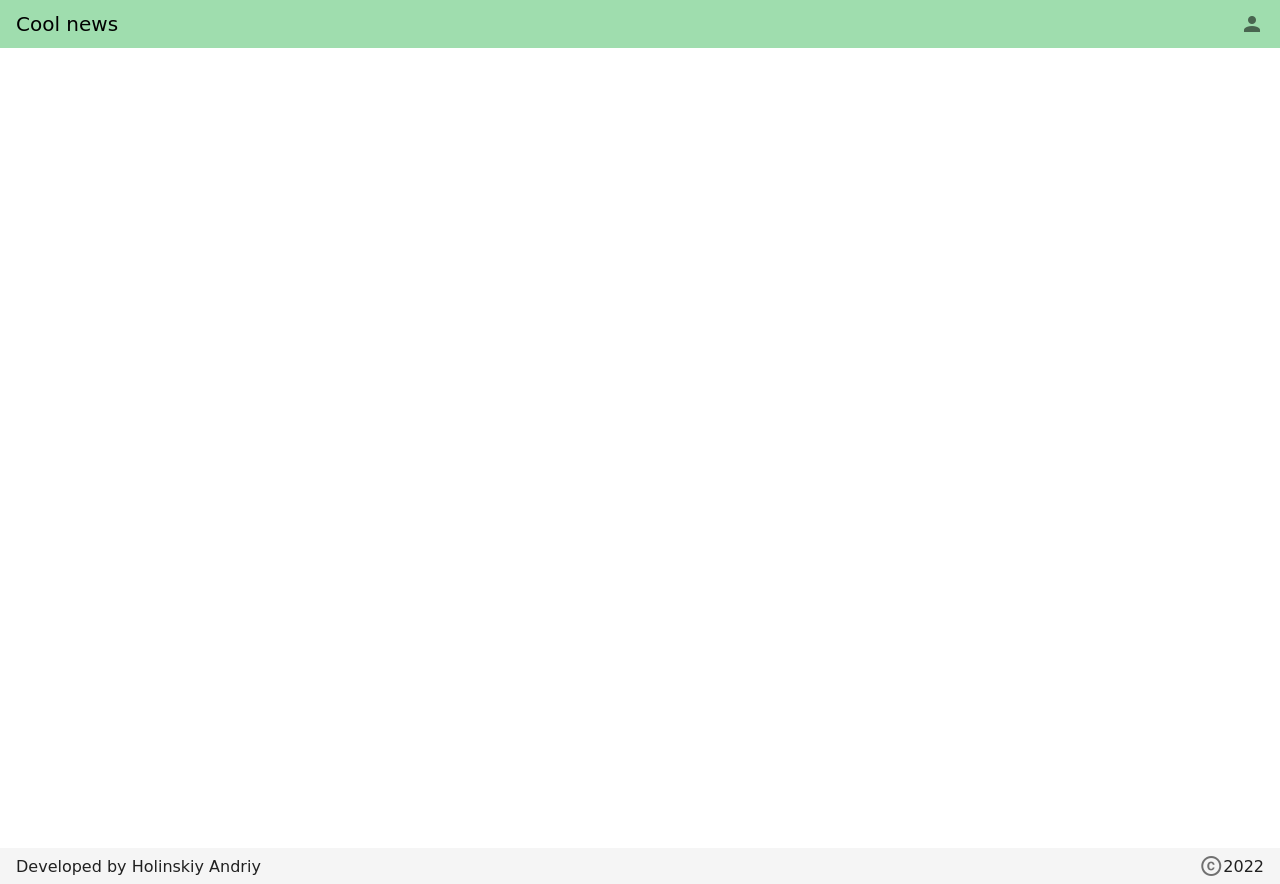
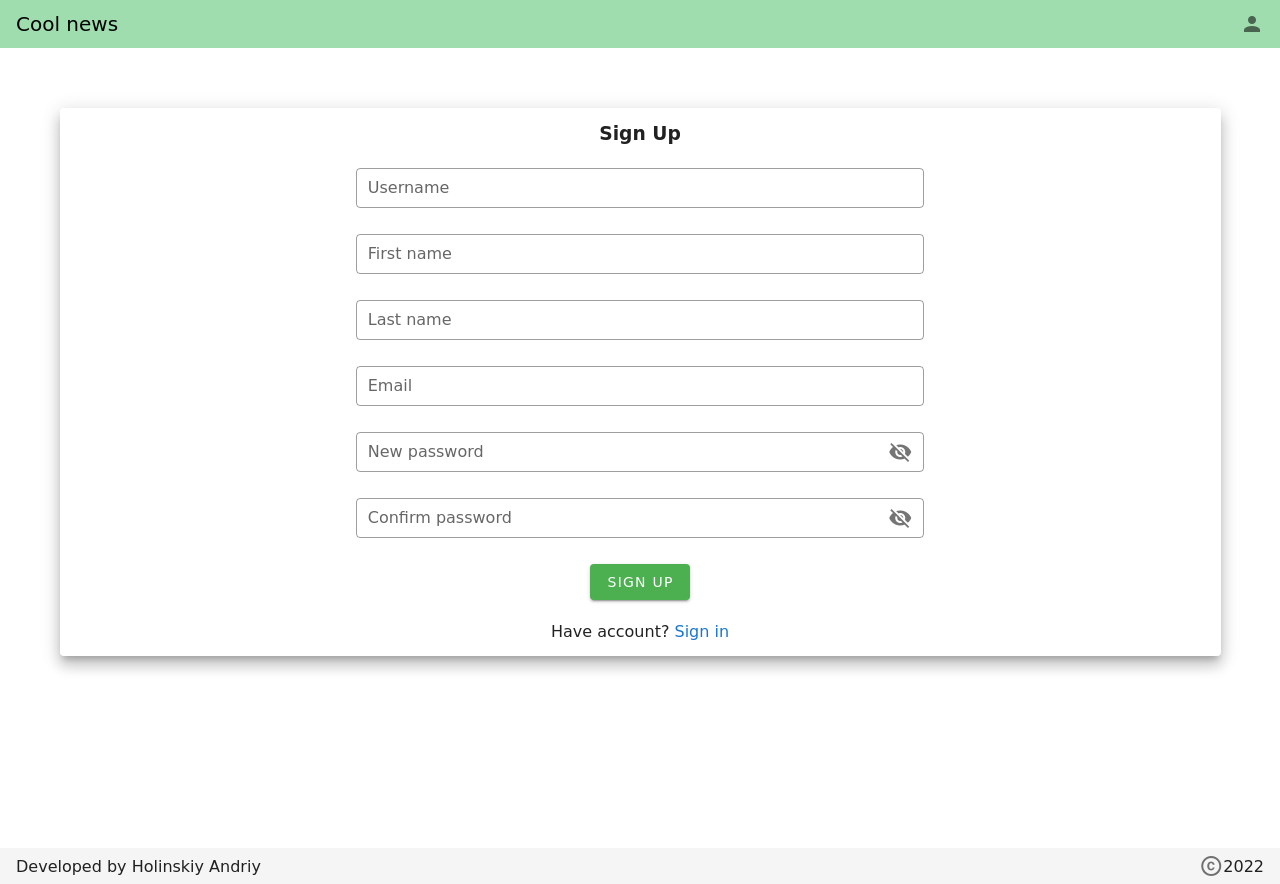
Before and after one commit to Andriy145-sys/cool_news, a Vue app: page /sign_up in a window 1280 px wide. Built offline with nearby package versions, Linux system fonts and the light colour scheme.

Commit message:
added login and sign up

```diff
--- a/src/components/Main/main-component.vue
+++ b/src/components/Main/main-component.vue
@@ -1,5 +1,6 @@
 <template>
   <div>
+    <v-card-title>Recent news</v-card-title>
     <posts-list type="main" :posts="posts" />
     <v-pagination v-model="page" :length="pageCount" circle color="green" />
   </div>
--- a/src/router/index.js
+++ b/src/router/index.js
@@ -14,6 +14,16 @@ const routes = [
         name: 'profile',
         component: () => import('@/views/ProfileView/Profile.vue'),
     },
+    {
+        path: '/sign_up',
+        name: 'sign_up',
+        component: () => import('@/views/AuthView/signUp.vue'),
+    },
+    {
+        path: '/login',
+        name: 'login',
+        component: () => import('@/views/AuthView/Login.vue'),
+    },
 ]
 
 const router = new VueRouter({
--- a/src/views/AuthView/Login.vue
+++ b/src/views/AuthView/Login.vue
@@ -1,13 +1,104 @@
 <template>
-
+  <div
+    class="justify-center align-center mx-auto col-12 col-sm-7 col-md-4 my-15"
+  >
+    <v-card elevation="10" class="mb-5">
+      <v-row justify="center">
+        <v-col align-self="center" cols="6" lg="10">
+          <h3 class="mb-5">Login</h3>
+          <v-text-field
+            color="green"
+            dense
+            outlined
+            placeholder="Type here..."
+            label="Email"
+            autocomplete="email"
+            v-model="user.email"
+            :error-messages="emailError"
+            @blur="$v.user.email.$touch()"
+          />
+          <v-text-field
+            color="green"
+            dense
+            outlined
+            placeholder="Type here..."
+            label="New password"
+            v-model="user.password"
+            :type="passwordVisible ? 'text' : 'password'"
+            :append-icon="passwordVisible ? 'mdi-eye' : 'mdi-eye-off'"
+            @click:append="passwordVisible = !passwordVisible"
+            :error-messages="passwordError"
+            @blur="$v.user.password.$touch()"
+          />
+          <v-btn class="mb-5" dark color="green" @click="login">Login</v-btn
+          ><br />
+          <span
+            >Are you new?<router-link to="/sign_up"
+              >&nbsp;Sign up</router-link
+            ></span
+          >
+        </v-col>
+      </v-row>
+    </v-card>
+  </div>
 </template>
 
 <script>
+import { validationMixin } from "vuelidate";
+import { required, email } from "vuelidate/lib/validators";
 export default {
-
-}
+  name: "loginComponent",
+  mixins: [validationMixin],
+  data: () => ({
+    user: {},
+    passwordVisible: false,
+  }),
+  validations: {
+    user: {
+      email: {
+        required,
+        email,
+      },
+      password: {
+        required,
+      },
+    },
+  },
+  methods: {
+    signUp() {
+      this.$v.$touch();
+      if (!this.$v.user.$invalid) {
+        console.log("work");
+      }
+    },
+  },
+  computed: {
+    emailError() {
+      const errors = [];
+      if (!this.$v.user.email.$dirty) {
+        return errors;
+      }
+      !this.$v.user.email.required && errors.push("Email is required");
+      if (!this.$v.user.email.email) {
+        errors.push("Email is incorrect");
+        return errors;
+      }
+      return errors;
+    },
+    passwordError() {
+      const errors = [];
+      if (!this.$v.user.password.$dirty) {
+        return errors;
+      }
+      if (!this.$v.user.password.required) {
+        errors.push("Password is required");
+        return errors;
+      }
+      return errors;
+    },
+  },
+};
 </script>
 
 <style>
-
 </style>
--- a/src/views/AuthView/signUp.vue
+++ b/src/views/AuthView/signUp.vue
@@ -1,13 +1,211 @@
 <template>
-
+  <v-card elevation="10" class="mb-5">
+    <v-row justify="center">
+      <v-col align-self="center" cols="6" lg="6">
+        <h3>Sign Up</h3>
+        <v-text-field
+          class="mt-5"
+          color="green"
+          dense
+          outlined
+          placeholder="Type here..."
+          label="Username"
+          v-model="user.username"
+          :error-messages="usernameError"
+          @blur="$v.user.username.$touch()"
+        />
+        <v-text-field
+          color="green"
+          dense
+          outlined
+          placeholder="Type here..."
+          label="First name"
+          v-model="user.first_name"
+          :error-messages="firstNameError"
+          @blur="$v.user.first_name.$touch()"
+        />
+        <v-text-field
+          color="green"
+          dense
+          outlined
+          placeholder="Type here..."
+          label="Last name"
+          v-model="user.last_name"
+          :error-messages="lastNameError"
+          @blur="$v.user.last_name.$touch()"
+        />
+        <v-text-field
+          color="green"
+          dense
+          outlined
+          placeholder="Type here..."
+          label="Email"
+          autocomplete="email"
+          v-model="user.email"
+          :error-messages="emailError"
+          @blur="$v.user.email.$touch()"
+        />
+        <v-text-field
+          color="green"
+          dense
+          outlined
+          placeholder="Type here..."
+          label="New password"
+          v-model="password.password"
+          :type="passwordVisible ? 'text' : 'password'"
+          :append-icon="passwordVisible ? 'mdi-eye' : 'mdi-eye-off'"
+          @click:append="passwordVisible = !passwordVisible"
+          :error-messages="passwordError"
+          :hide-details="password.password !== ''"
+          @blur="$v.password.password.$touch()"
+        />
+        <password-helper :password="password.password" />
+        <v-text-field
+          color="green"
+          dense
+          outlined
+          placeholder="Type here..."
+          label="Confirm password"
+          v-model="password.confirm_password"
+          :type="confirmPasswordVisible ? 'text' : 'password'"
+          :append-icon="confirmPasswordVisible ? 'mdi-eye' : 'mdi-eye-off'"
+          @click:append="confirmPasswordVisible = !confirmPasswordVisible"
+          :error-messages="confirmPasswordError"
+          @blur="$v.password.confirm_password.$touch()"
+        />
+        <v-btn class="mb-5" dark color="green" @click="signUp">sign Up</v-btn><br>
+        <span>Have account?<router-link to="/login">&nbsp;Sign in</router-link></span>
+      </v-col>
+    </v-row>
+  </v-card>
 </template>
 
 <script>
+import { validationMixin } from "vuelidate";
+import { required, sameAs, email } from "vuelidate/lib/validators";
+import passwordHelper from "@/components/UI/password-helper.vue";
 export default {
-
-}
+  components: { passwordHelper },
+  mixins: [validationMixin],
+  data: () => ({
+    user: {},
+    password: {
+      password: "",
+    },
+    currentPasswordVisible: false,
+    passwordVisible: false,
+    confirmPasswordVisible: false,
+  }),
+  validations: {
+    user: {
+      email: {
+        required,
+        email,
+      },
+      first_name: {
+        required,
+      },
+      last_name: {
+        required,
+      },
+      username: {
+        required,
+      },
+    },
+    password: {
+      password: {
+        required,
+      },
+      confirm_password: {
+        required,
+        sameAsPassword: sameAs("password"),
+      },
+    },
+  },
+  methods: {
+    signUp() {
+      this.$v.$touch();
+      if (!this.$v.user.$invalid) {
+        console.log("work");
+      }
+    },
+  },
+  computed: {
+    emailError() {
+      const errors = [];
+      if (!this.$v.user.email.$dirty) {
+        return errors;
+      }
+      !this.$v.user.email.required && errors.push("Email is required");
+      if (!this.$v.user.email.email) {
+        errors.push("Email is incorrect");
+        return errors;
+      }
+      return errors;
+    },
+    firstNameError() {
+      const errors = [];
+      if (!this.$v.user.first_name.$dirty) {
+        return errors;
+      }
+      if (!this.$v.user.first_name.required) {
+        errors.push("First name is required");
+        return errors;
+      }
+      return errors;
+    },
+    lastNameError() {
+      const errors = [];
+      if (!this.$v.user.last_name.$dirty) {
+        return errors;
+      }
+      if (!this.$v.user.last_name.required) {
+        errors.push("Last name is required");
+        return errors;
+      }
+      return errors;
+    },
+    usernameError() {
+      const errors = [];
+      if (!this.$v.user.username.$dirty) {
+        return errors;
+      }
+      if (!this.$v.user.username.required) {
+        errors.push("Username is required");
+        return errors;
+      }
+      return errors;
+    },
+    passwordError() {
+      const errors = [];
+      if (!this.$v.password.password.$dirty) {
+        return errors;
+      }
+      if (!this.$v.password.password.required) {
+        errors.push("Password is required");
+        return errors;
+      }
+      return errors;
+    },
+    confirmPasswordError() {
+      const errors = [];
+      if (!this.$v.password.confirm_password.$dirty) {
+        return errors;
+      }
+      if (
+        !this.$v.password.confirm_password.sameAsPassword &&
+        this.password.password !== ""
+      ) {
+        errors.push("Password don`t match");
+        return errors;
+      }
+      !this.$v.password.confirm_password.required &&
+        errors.push("Confirm password is required");
+      return errors;
+    },
+  },
+};
 </script>
 
 <style>
-
 </style>
```
